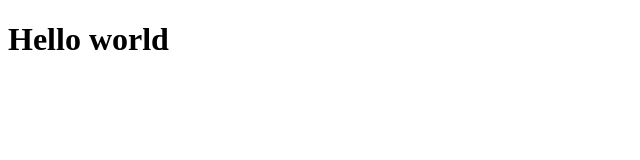
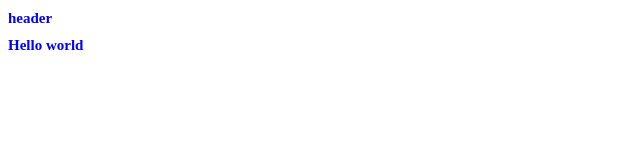
Before and after one commit to rahul-k-g/git-repo-2023, a plain HTML site: page index.html in a window 1280 px wide. Shown: the whole page, without its empty margins (0-640 px from the left). Drawn offline with Linux system fonts and the light colour scheme.

Commit message:
updated changes

```diff
--- a/index.html
+++ b/index.html
@@ -5,10 +5,11 @@
     <meta http-equiv="X-UA-Compatible" content="IE=edge">
     <meta name="viewport" content="width=device-width, initial-scale=1.0">
     <title>Simple web page</title>
-    <!--<link href="./styles.css" rel="stylesheet" >-->
+   <link href="./styles.css" rel="stylesheet" >
 </head>
 <body>
+    <header><h1>header</h1></header>
     <h1>Hello world</h1>
-    <!--<script src="scripts.js"></script>-->
+    <script src="scripts.js"></script>
 </body>
 </html>
--- /dev/null
+++ b/styles.css
@@ -0,0 +1,4 @@
+h1{
+    font-size: 15px;
+    color:blue;
+}
```
Also changed, not shown: scripts.js (added).
